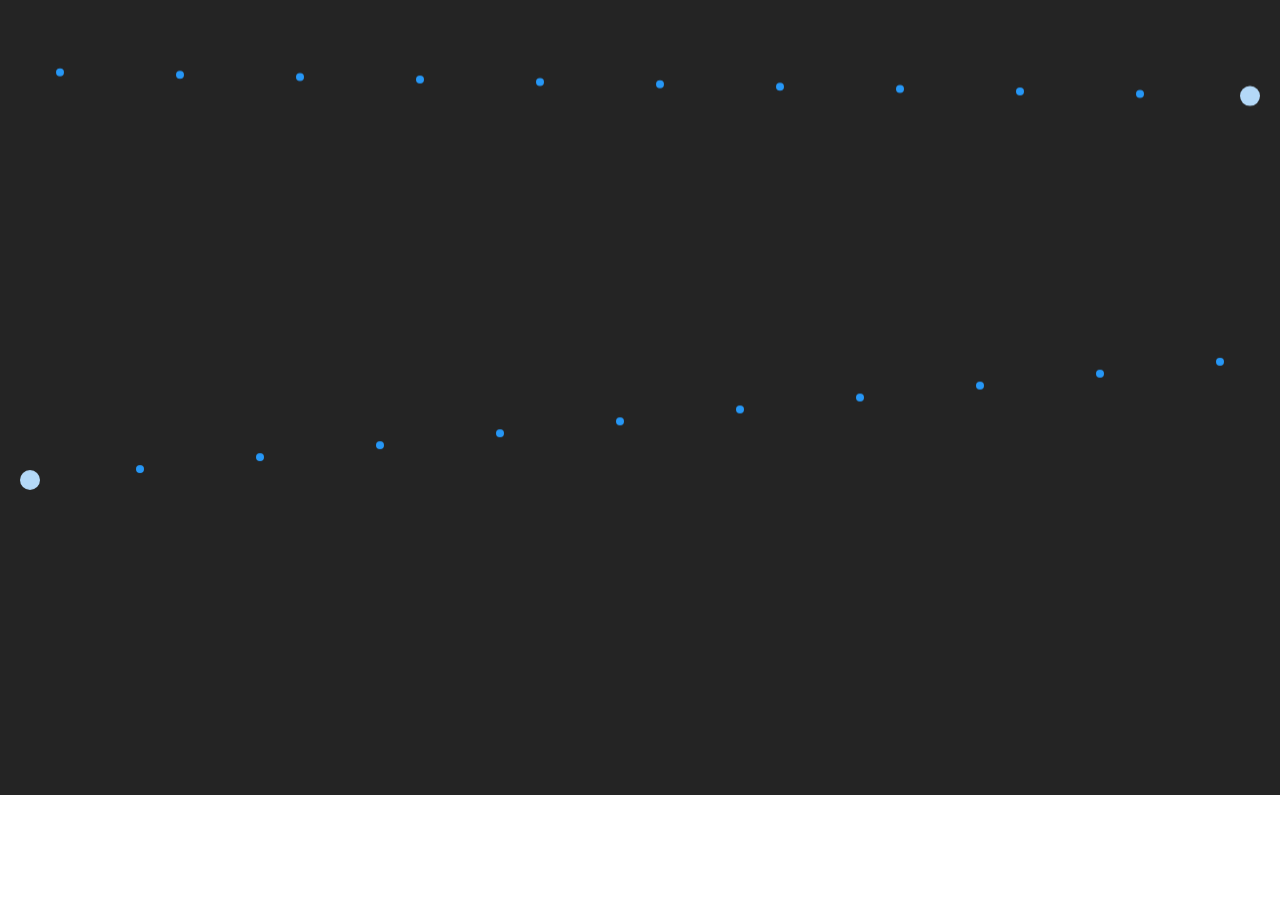
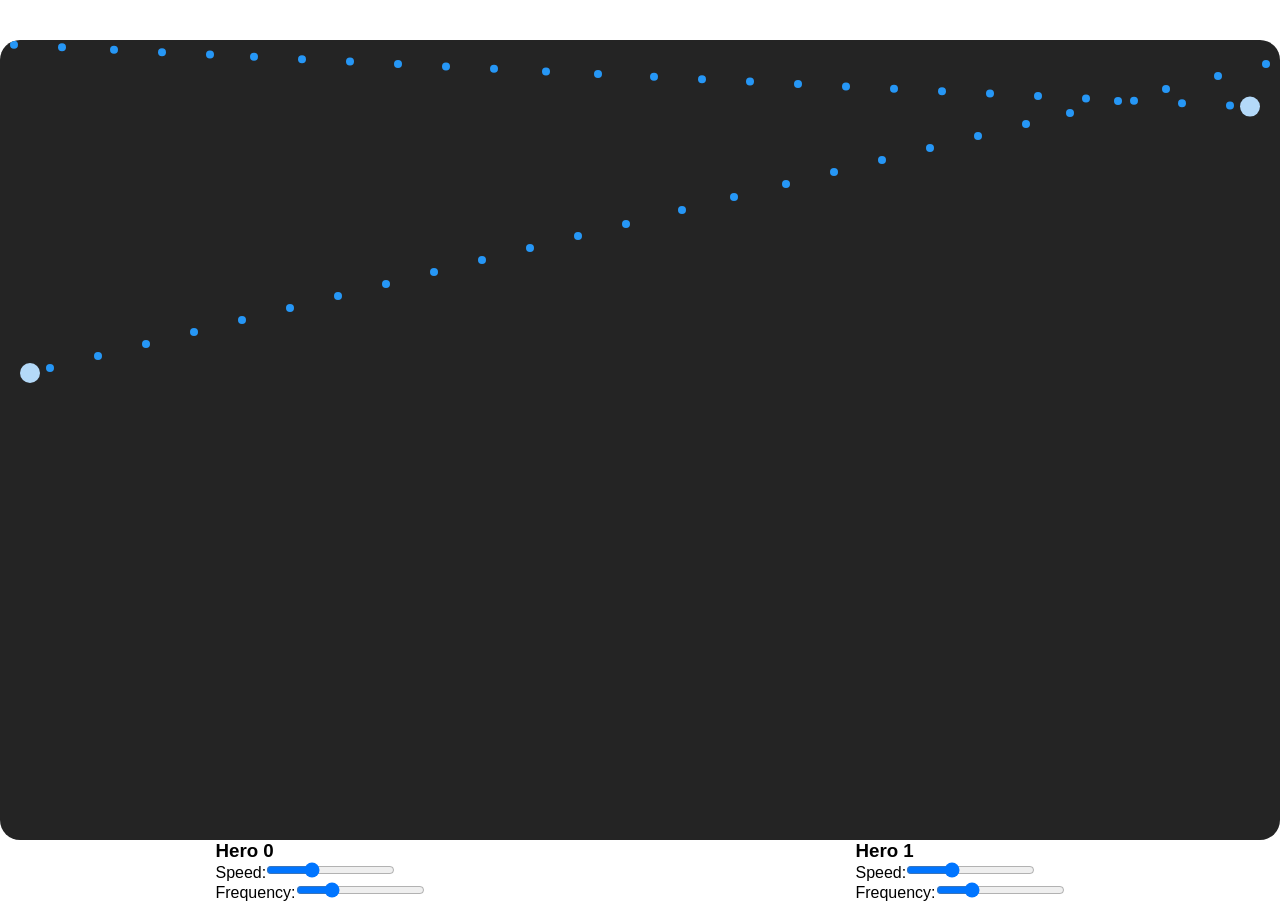
Before and after one commit to AcediaDotExe/microboard-test-task, a React app: page / in a window 1280 px wide. Before the commit the page ends 800 px from the top, so only its background shows below. Built offline with nearby package versions, Linux system fonts and the light colour scheme; the HTML template or start-up script is replaced by a standard one.

Commit message:
Add speed and frequency control panel

```diff
--- a/src/entities/game/Hero.ts
+++ b/src/entities/game/Hero.ts
@@ -21,6 +21,7 @@ class Hero implements IHero {
   projectileColor: string;
   projectileDirection: number;
   projectiles: Projectile[] = [];
+  shootInterval: ReturnType<typeof setInterval>;
 
   radius: number = 10;
   startAngle: number = 0;
@@ -44,7 +45,10 @@ class Hero implements IHero {
     this.direction = 1;
     this.projectileDirection = projectileDirection;
     this.shoot = this.shoot.bind(this);
-    setInterval(() => this.shoot(), 1000 / this.shootingFrequency);
+    this.shootInterval = setInterval(
+      () => this.shoot(),
+      1000 / this.shootingFrequency,
+    );
   }
 
   update(
@@ -81,7 +85,7 @@ class Hero implements IHero {
       x: this.x,
       y: this.y,
       color: this.projectileColor,
-      speed: 5,
+      speed: 2,
       direction: this.projectileDirection,
     });
     this.projectiles.push(projectile);
--- a/src/pages/game/index.module.scss
+++ b/src/pages/game/index.module.scss
@@ -1,7 +1,14 @@
 @import 'src/shared/config/styles/variables.module';
 
 .gameContainer {
-  width: 100%;
-  height: 100%;
-  background-color: $background-color;
+  margin-top: 5vh;
+
+  display: flex;
+  justify-content: center;
 }
+
+.gameController{
+  display: flex;
+  justify-content: space-around;
+  align-content: center;
+}
--- a/src/pages/game/index.tsx
+++ b/src/pages/game/index.tsx
@@ -1,12 +1,70 @@
-import { FC } from 'react';
+import { FC, useRef } from 'react';
 import Canvas from '../../widgets/game/canvas';
 import styles from './index.module.scss';
+import ControlPanel from '../../widgets/game/control/СontrolPanel.tsx';
+import Hero from '../../entities/game/Hero.ts';
+import { colors } from '../../shared/config/styles/variables.ts';
 
 const Game: FC = () => {
+  const heroesRef = useRef<Hero[]>([
+    new Hero({
+      x: 0,
+      y: 0,
+      color: colors.primary,
+      shootingFrequency: 5,
+      projectileColor: colors.secondary,
+      speed: 1,
+      projectileDirection: 1,
+    }),
+    new Hero({
+      x: 0,
+      y: 0,
+      color: colors.primary,
+      shootingFrequency: 5,
+      projectileColor: colors.secondary,
+      speed: 1,
+      projectileDirection: -1,
+    }),
+  ]);
+
+  const onSpeedChange = (index: number, speed: number): void => {
+    heroesRef.current[index].speed = speed;
+  };
+  const onFrequencyChange = (index: number, frequency: number): void => {
+    const hero = heroesRef.current[index];
+    clearInterval(hero.shootInterval);
+    hero.shootingFrequency = frequency;
+    if (frequency == 0) {
+      return;
+    }
+    hero.shootInterval = setInterval(
+      () => hero.shoot(),
+      1000 / hero.shootingFrequency,
+    );
+  };
+
   return (
-    <div className={styles.gameContainer}>
-      <Canvas />
-    </div>
+    <>
+      <div className={styles.gameContainer}>
+        <Canvas heroes={heroesRef.current} />
+      </div>
+      <div className={styles.gameController}>
+        {heroesRef.current.map((hero, index) => (
+          <div key={index}>
+            <h3>Hero {index}</h3>
+            <ControlPanel
+              index={index}
+              initialOpt={{
+                speed: hero.speed,
+                frequency: hero.shootingFrequency,
+              }}
+              onSpeedChange={onSpeedChange}
+              onFrequencyChange={onFrequencyChange}
+            />
+          </div>
+        ))}
+      </div>
+    </>
   );
 };
 
--- a/src/widgets/game/canvas/index.module.scss
+++ b/src/widgets/game/canvas/index.module.scss
@@ -1,12 +1,6 @@
 @import 'src/shared/config/styles/variables.module';
 
 canvas {
-  display: block;
-  position: absolute;
-  top: 0;
-  left: 0;
-
-  width: 100%;
-  height: calc(100vh - 5px);
   background-color: $background-color;
+  border-radius: 20px;
 }
--- /dev/null
+++ b/src/widgets/game/control/СontrolPanel.tsx
@@ -0,0 +1,55 @@
+import { FC, useState } from 'react';
+
+interface ControlPanelProps {
+  index: number;
+  initialOpt: { speed: number; frequency: number };
+  onSpeedChange: (index: number, speed: number) => void;
+  onFrequencyChange: (index: number, frequency: number) => void;
+}
+
+const ControlPanel: FC<ControlPanelProps> = ({
+  index,
+  initialOpt,
+  onSpeedChange,
+  onFrequencyChange,
+}) => {
+  const [speed, setSpeed] = useState(initialOpt.speed);
+  const [frequency, setFrequency] = useState(initialOpt.frequency);
+
+  return (
+    <>
+      <label>
+        Speed:
+        <input
+          type="range"
+          min="0"
+          max="3"
+          value={speed}
+          onChange={(e) => {
+            const newSpeed = Number(e.target.value);
+            setSpeed(newSpeed);
+            onSpeedChange(index, newSpeed);
+          }}
+        />
+      </label>
+      <div>
+        <label>
+          Frequency:
+          <input
+            type="range"
+            min="0"
+            max="20"
+            value={frequency}
+            onChange={(e) => {
+              const newFrequency = Number(e.target.value);
+              setFrequency(newFrequency);
+              onFrequencyChange(index, newFrequency);
+            }}
+          />
+        </label>
+      </div>
+    </>
+  );
+};
+
+export default ControlPanel;
```
Also changed, not shown: src/widgets/game/control/index.tsx (deleted, +0 -52 lines).
